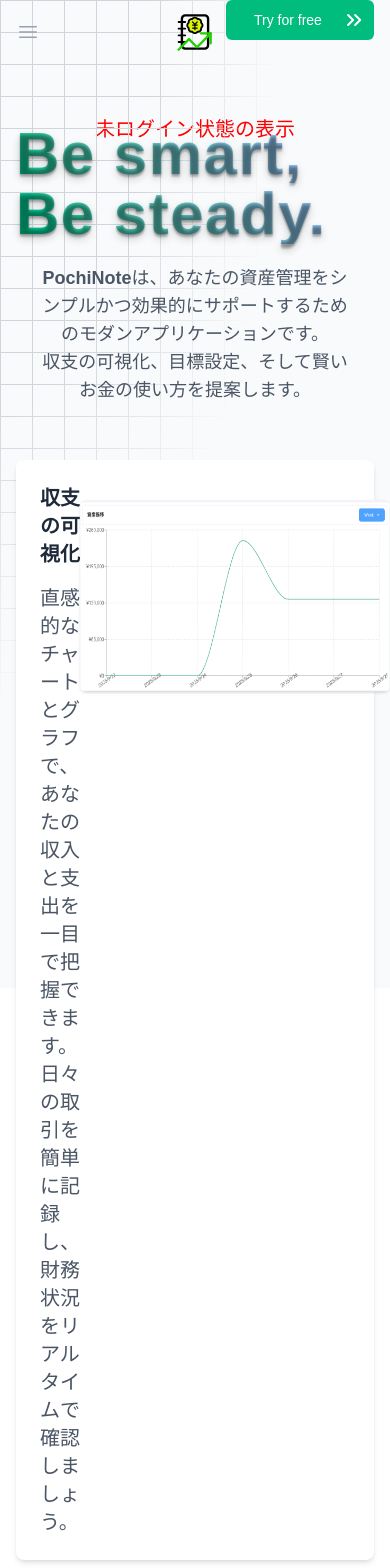
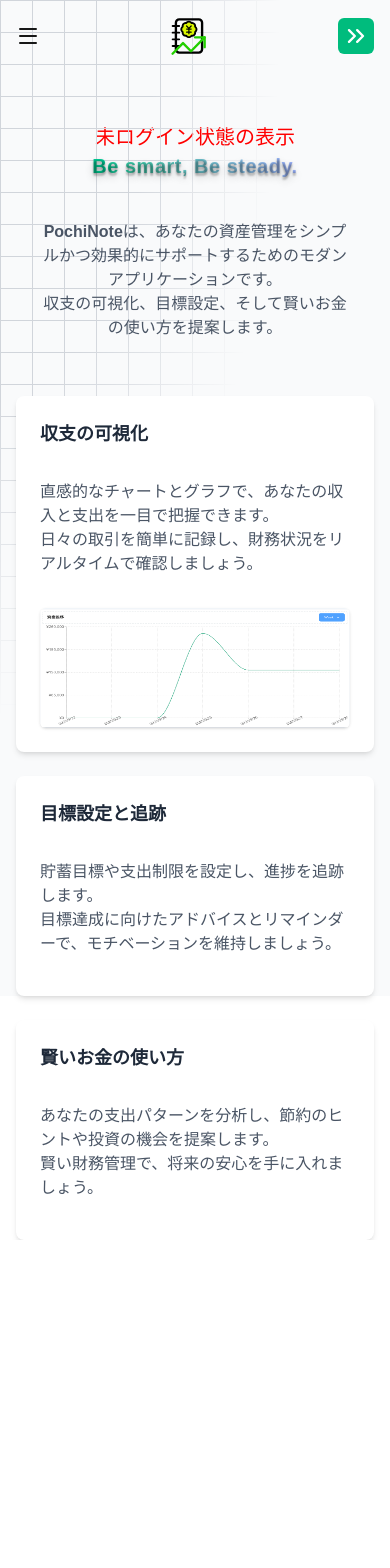
Before and after one commit to I-Dieod/PochiNote, a Next.js app: page / in a window 390 px wide. Shown: the top 1568 px of the page. After the commit the page ends 1240 px from the top, so only its background shows below. Built offline with nearby package versions, Linux system fonts and the light colour scheme.

Commit message:
Update layout of index page without login

```diff
--- a/src/app/layout.tsx
+++ b/src/app/layout.tsx
@@ -1,4 +1,4 @@
-import type { Metadata } from "next";
+import type { Metadata, Viewport } from "next";
 import { Geist, Geist_Mono } from "next/font/google";
 import "./globals.css";
 
@@ -20,13 +20,21 @@ export const metadata: Metadata = {
   description: "Generated by create next app",
 };
 
+// モバイル対応のビューポート設定
+export const viewport: Viewport = {
+  width: 'device-width',
+  initialScale: 1,
+  maximumScale: 1,
+  userScalable: false, // ピンチズームを無効にする場合
+}
+
 export default function RootLayout({
   children,
 }: Readonly<{
   children: React.ReactNode;
 }>) {
   return (
-    <html lang="en">
+    <html lang="ja">
       <body
         className={`${geistSans.variable} ${geistMono.variable} antialiased`}
       >
--- a/src/app/page.tsx
+++ b/src/app/page.tsx
@@ -14,6 +14,7 @@ import TransactionTable from "@/components/Home/TransactionTable";
 import { isLogedInAtom } from "@/atoms/auth/auth.atom";
 import { dropdownOpenAtom } from "@/atoms/BalanceChart.atom";
 import { showSelectorLoginOrSignupAtom } from "@/atoms/NavBar.atom";
+import MobileNavBar from "@/components/Home/MobileNavBar";
 
 export default function Home() {
     const [isLogedIn, setIsLogedIn] = useAtom(isLogedInAtom);
@@ -68,10 +69,11 @@ export default function Home() {
                     <div
                         className="absolute inset-0 z-0"
                         style={{
-                            backgroundImage: `
-        linear-gradient(to right, #d1d5db 1px, transparent 1px),
-        linear-gradient(to bottom, #d1d5db 1px, transparent 1px)
-        `,
+                            backgroundImage:
+                                `
+                            linear-gradient(to right, #d1d5db 1px, transparent 1px),
+                            linear-gradient(to bottom, #d1d5db 1px, transparent 1px)
+                            `,
                             backgroundSize: "32px 32px",
                             WebkitMaskImage:
                                 "radial-gradient(ellipse 80% 80% at 0% 0%, #000 50%, transparent 90%)",
@@ -80,8 +82,18 @@ export default function Home() {
                         }}
                     />
                     {/* Your Content/Components */}
-                    <div id="NavBar-Container">
+                    <div
+                    id="Desktop-NavBar-Container"
+                    className="hidden sm:inline"
+                    >
                         <NavBar />
+                    </div>
+                    <div id="Mobile-NavBar-Container"
+                    className="sm:hidden"
+                    >
+                    <div>
+                        <MobileNavBar />
+                    </div>
                     </div>
                     {/* TODO:releaseブランチでは消す */}
                     <p style={{ color: 'red', fontSize: '20px', textAlign: 'center', marginTop: '50px' }}>
@@ -89,26 +101,26 @@ export default function Home() {
                     </p>
                     <div
                         id="Main-Container"
-                        className="flex flex-col items-center justify-top h-screen relative z-10 px-4"
+                        className="flex flex-col items-center justify-top h-screen relative z-10 px-4 sm:px-6 lg:px-8"
                         onClick={handleSelectorLoginOrSignupBGClick}
                     >
                         <div id="catch-phrase" className="h-20 mb-4 flex items-center justify-center">
-                            <h1 className="text-6xl md:text-5xl font-bold font-stretch-expanded tracking-wide text-shadow-lg/20 bg-linear-65 from-emerald-400 to-indigo-300 bg-clip-text text-transparent">
+                            <h1 className="text-xl sm:text-3xl md:text-5xl lg:text-6xl font-bold font-stretch-expanded tracking-wide text-shadow-lg/20 bg-linear-65 from-emerald-400 to-indigo-300 bg-clip-text text-transparent">
                                 Be smart, Be steady.
                             </h1>
                         </div>
                         <div id="description-container" className="mb-8 w-full text-center text-gray-600 p-6">
-                            <p className="text-lg md:text-xl ">
+                            <p className="text-base sm:text-lg lg:text-2xl">
                                 <strong>PochiNote</strong>は、あなたの資産管理をシンプルかつ効果的にサポートするためのモダンアプリケーションです。<br />
                                 収支の可視化、目標設定、そして賢いお金の使い方を提案します。<br />
                             </p>
                         </div>
                         <div id="feature-cards" className="flex flex-col gap-6 mb-8 w-full max-w-6xl">
                             {/* Feature Card 1 */}
-                            <div className="flex justify-between bg-white rounded-lg shadow-md p-6 hover:shadow-xl transition-shadow duration-300">
+                            <div className="flex flex-col sm:flex-row justify-between bg-white rounded-lg shadow-md p-6 hover:shadow-xl transition-shadow duration-300">
                                 <div className="flex-col">
-                                    <h2 className="text-xl font-semibold mb-4 text-gray-800">収支の可視化</h2>
-                                    <p className="text-gray-600 text-xl">
+                                    <h2 className="text-lg sm:text-xl font-semibold mb-4 text-gray-800">収支の可視化</h2>
+                                    <p className="my-auto py-4 text-gray-600 text-md">
                                         直感的なチャートとグラフで、あなたの収入と支出を一目で把握できます。<br />
                                         日々の取引を簡単に記録し、財務状況をリアルタイムで確認しましょう。
                                     </p>
@@ -116,21 +128,21 @@ export default function Home() {
                                 <img
                                     src="/feature-visualization.png"
                                     alt="収支の可視化"
-                                    className="h-48 mt-4 rounded-md shadow-sm"
+                                    className="h-30 sm:h-48 mt-4 rounded-md shadow-sm"
                                 />
                             </div>
                             {/* Feature Card 2 */}
-                            <div className="bg-white rounded-lg shadow-md p-6 hover:shadow-xl transition-shadow duration-300">
-                                <h2 className="text-xl font-semibold mb-4 text-gray-800">目標設定と追跡</h2>
-                                <p className="text-gray-600">
+                            <div className="flex flex-col sm:flex-row justify-between bg-white rounded-lg shadow-md p-6 hover:shadow-xl transition-shadow duration-300">
+                                <h2 className="text-lg sm:text-xl font-semibold mb-4 text-gray-800">目標設定と追跡</h2>
+                                <p className="my-auto py-4 text-gray-600 text-md">
                                     貯蓄目標や支出制限を設定し、進捗を追跡します。<br />
                                     目標達成に向けたアドバイスとリマインダーで、モチベーションを維持しましょう。
                                 </p>
                             </div>
                             {/* Feature Card 3 */}
-                            <div className="bg-white rounded-lg shadow-md p-6 hover:shadow-xl transition-shadow duration-300">
-                                <h2 className="text-xl font-semibold mb-4 text-gray-800">賢いお金の使い方</h2>
-                                <p className="text-gray-600">
+                            <div className="flex flex-col sm:flex-row justify-between bg-white rounded-lg shadow-md p-6 hover:shadow-xl transition-shadow duration-300">
+                                <h2 className="text-lg sm:text-xl font-semibold mb-4 text-gray-800">賢いお金の使い方</h2>
+                                <p className="my-auto py-4 text-gray-600 text-md">
                                     あなたの支出パターンを分析し、節約のヒントや投資の機会を提案します。<br />
                                     賢い財務管理で、将来の安心を手に入れましょう。
                                 </p>
--- /dev/null
+++ b/src/components/Home/MobileNavBar.tsx
@@ -0,0 +1,52 @@
+// src/components/Home/MobileNavBar.tsx
+
+"use client";
+
+import { Menu, ChevronsRight } from 'lucide-react';
+import { useAtom } from "jotai";
+
+import { showSelectorLoginOrSignupAtom } from '@/atoms/NavBar.atom';
+
+export default function MobileNavBar() {
+    const [showSelectorLoginOrSignup, setShowSelectorLoginOrSignup] = useAtom(showSelectorLoginOrSignupAtom);
+
+    return (
+        <div className="w-full relative sm:hidden py-4">
+            {/* Mobile NavBar content goes here */}
+            <div id="Container" className="flex items-center justify-between">
+                <Menu className="size-6 ml-4" />
+                <img
+                    alt="PochiNote Logo"
+                    src="/Logo.svg"
+                    className="h-10 w-10"
+                />
+                <div className="flex-col items-center justify-center mr-4">
+                    <div
+                        id="Button-Container"
+                        className="items-center justify-center flex bg-emerald-500 hover:bg-indigo-400 rounded-md h-9 w-9"
+                        onClick={() => setShowSelectorLoginOrSignup(!showSelectorLoginOrSignup)}
+                    >
+                        <ChevronsRight className="size-7" color="white" />
+                    </div>
+
+                    {showSelectorLoginOrSignup &&
+                        <div className="absolute top-12 right-0 mt-2 w-auto bg-white rounded-md shadow-lg z-20">
+                            <a
+                                href="/login"
+                                className="block px-4 py-2 text-gray-800 hover:bg-gray-100"
+                            >
+                                Log In
+                            </a>
+                            <a
+                                href="/signup"
+                                className="block px-4 py-2 text-gray-800 hover:bg-gray-100"
+                            >
+                                Sign Up
+                            </a>
+                        </div>
+                    }
+                </div>
+            </div>
+        </div>
+    );
+}
--- a/src/components/Home/NavBar.tsx
+++ b/src/components/Home/NavBar.tsx
@@ -2,7 +2,7 @@
 
 "use client";
 
-import { Disclosure, DisclosureButton, DisclosurePanel, Menu, MenuButton, MenuItem, MenuItems } from '@headlessui/react'
+import { Disclosure, DisclosureButton, DisclosurePanel } from '@headlessui/react'
 import { Bars3Icon, XMarkIcon } from '@heroicons/react/24/outline'
 import { useAtom } from "jotai";
 import { ChevronsRight } from 'lucide-react';
@@ -18,10 +18,6 @@ const navigation = [
 ]
 
 export default function NavBar() {
-    const [userName, setUserName] = useAtom(UserNameAtom);
-    const [isLogedIn, setIsLogedIn] = useAtom(isLogedInAtom);
-    const [authToken, setAuthToken] = useAtom(authTokenAtom);
-
     const [showSelectorLoginOrSignup, setShowSelectorLoginOrSignup] = useAtom(showSelectorLoginOrSignupAtom);
 
     return (
@@ -29,15 +25,6 @@ export default function NavBar() {
             <Disclosure as="nav" className="relative rounded-md border-none">
                 <div className="md:w-full dark:bg-gray-800 px-2 sm:px-6 lg:px-8">
                     <div className="relative flex h-16 items-center justify-between">
-                        <div className="absolute inset-y-0 left-0 flex items-center sm:hidden">
-                            {/* Mobile menu button*/}
-                            <DisclosureButton className="group relative inline-flex items-center justify-center rounded-md p-2 text-gray-400 hover:bg-white/5 hover:text-white focus:outline-2 focus:-outline-offset-1 focus:outline-indigo-500">
-                                <span className="absolute -inset-0.5" />
-                                <span className="sr-only">Open main menu</span>
-                                <Bars3Icon aria-hidden="true" className="block size-6 group-data-open:hidden" />
-                                <XMarkIcon aria-hidden="true" className="hidden size-6 group-data-open:block" />
-                            </DisclosureButton>
-                        </div>
                         {/* ロゴとナビゲーション */}
                         <div className="flex flex-1 items-center justify-center sm:items-stretch sm:justify-start">
                             <div className="flex shrink-0 items-center">
```
